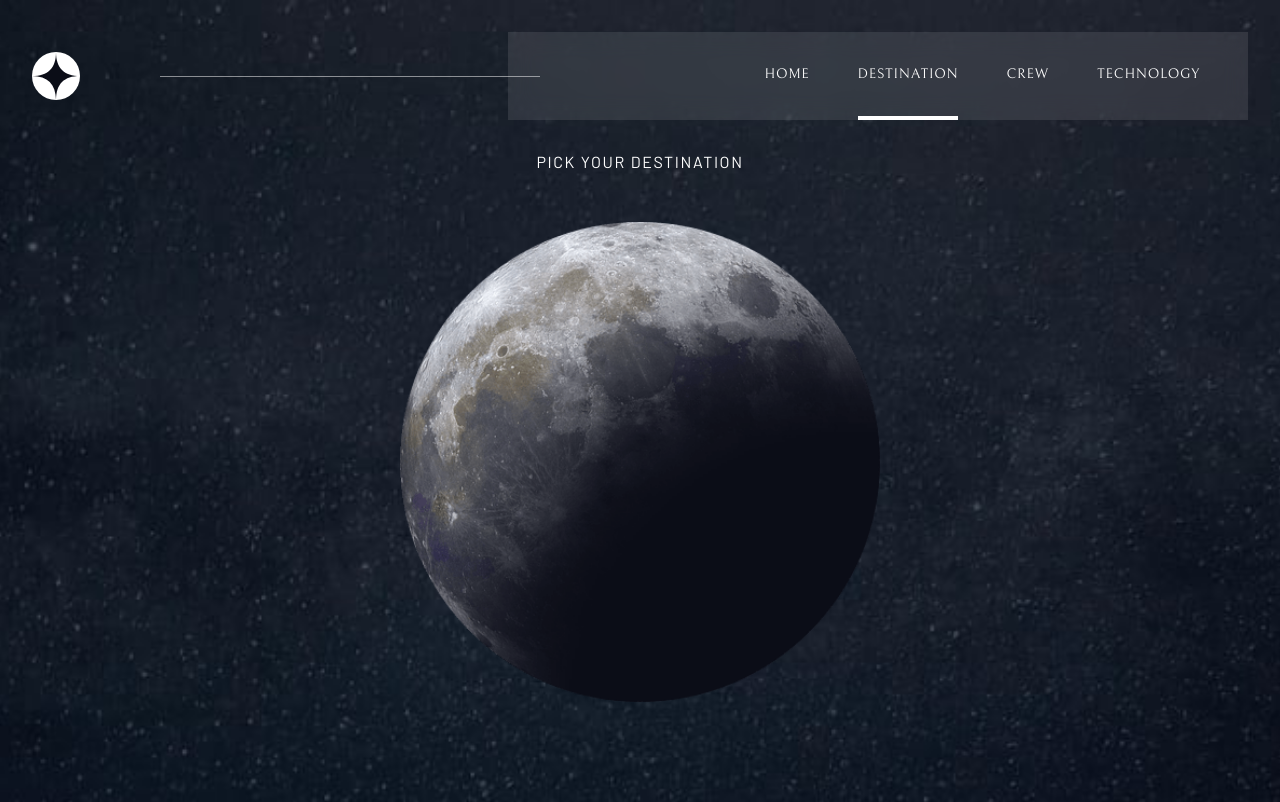
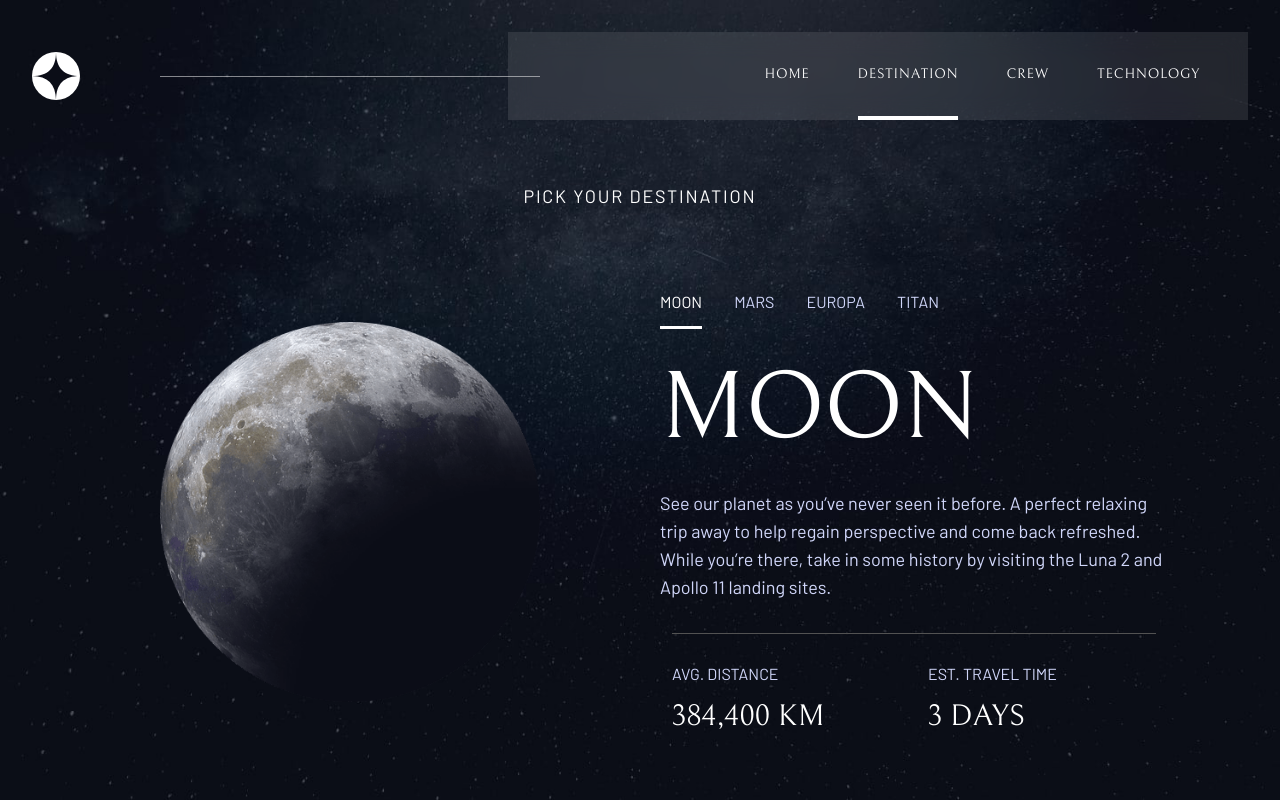
Before and after one commit to PAPAshady/space-travel, a React (Vite) app: page /destination in a window 1280 px wide. Shown: the top 802 px of the page. Built offline with nearby package versions, Linux system fonts and the light colour scheme.

Commit message:
feat(Destination.jsx): added responsive template for destination page and updated styles.

```diff
--- a/src/Pages/Destination/Destination.jsx
+++ b/src/Pages/Destination/Destination.jsx
@@ -1,26 +1,25 @@
 import { useState } from 'react';
-import { destinations as locations } from '../../data';
+import { destinations } from '../../data';
 import './Destination.css';
 
 export default function Destination() {
-  const [destinations, setDestinations] = useState(locations);
   const [currentDestination, setCurrentDestination] = useState(destinations[0]);
 
   return (
     <div
       id="destination-wrapper"
-      className="min-h-[100dvh] w-full bg-cover bg-center bg-no-repeat pt-[100px] md:pt-[150px]"
+      className="flex min-h-[100dvh] w-full items-center bg-cover bg-center bg-no-repeat pt-[100px] md:pt-[150px] lg:pt-[180px]"
     >
-      <div className="container">
-        <p className="text-center font-barlow tracking-widest text-white">
+      <div className="container sm:!max-w-[640px] lg:w-[85%] lg:!max-w-[1440px] lg:pb-16">
+        <p className="text-center font-barlow tracking-widest text-white sm:text-lg lg:mb-20">
           PICK YOUR DESTINATION
         </p>
 
-        <div className="flex flex-col">
-          <div className="relative mb-[80%] flex justify-center pt-12">
+        <div className="flex flex-col lg:flex-row lg:items-center lg:gap-10">
+          <div className="relative flex justify-center py-12 md:py-14 lg:flex-1 lg:p-0">
             {destinations.map(({ id, name, image }) => (
               <img
-                className={`absolute size-[180px] transition-all duration-500 sm:size-[300px] lg:size-[480px] ${currentDestination.name === name ? 'visible opacity-100' : 'invisible opacity-0'}`}
+                className={`size-[180px] transition-all duration-500 xs:size-[220px] sm:size-[300px] md:size-[350px] lg:size-[380px] ${currentDestination.name === name ? 'visible opacity-100' : 'invisible absolute opacity-0'}`}
                 src={image}
                 alt={name}
                 key={id}
@@ -28,8 +27,8 @@ export default function Destination() {
             ))}
           </div>
 
-          <div>
-            <div className="flex items-center justify-center gap-8">
+          <div className="lg:flex-1 lg:px-4">
+            <div className="flex items-center justify-center gap-8 lg:justify-start">
               {destinations.map((destination) => (
                 <button
                   className={`border-b-[3px] pb-3 font-barlow transition-colors duration-500 hover:border-white/50 hover:text-white/80 ${currentDestination.name === destination.name ? 'border-white text-white' : 'border-transparent text-blue-light'}`}
@@ -41,34 +40,34 @@ export default function Destination() {
               ))}
             </div>
 
-            <div className="relative mb-20 mt-8 flex justify-center font-bellefair text-6xl text-white lg:text-[96px]">
+            <div className="relative my-8 flex justify-center font-bellefair text-6xl text-white lg:justify-start lg:text-[96px]">
               {destinations.map((destination) => (
                 <p
-                  className={`absolute transition-all duration-500 ${currentDestination.name === destination.name ? 'visible opacity-100' : 'invisible opacity-0'}`}
+                  className={`transition-all duration-500 ${currentDestination.name === destination.name ? 'visible opacity-100' : 'invisible absolute opacity-0'}`}
                   key={destination.id}
                 >
                   {destination.name.toUpperCase()}
                 </p>
               ))}
             </div>
-            <div className="relative mb-8 flex justify-center px-3 pb-40">
+            <div className="relative mb-4">
               {destinations.map((destination) => (
                 <p
-                  className={`absolute pb-6 text-center font-barlow leading-[1.7] text-blue-light transition-all duration-500 ${destination.name === currentDestination.name ? 'visible opacity-100' : 'invisible opacity-0'}`}
+                  className={`pb-4 text-center font-barlow leading-[1.7] text-blue-light transition-all duration-500 xs:max-w-none lg:text-start lg:text-lg ${destination.name === currentDestination.name ? 'visible opacity-100' : 'invisible absolute opacity-0'}`}
                   key={destination.id}
                 >
                   {destination.description}
                 </p>
               ))}
             </div>
-            <div className="px-3 pb-52">
-              <div className="relative flex justify-center gap-7 border-t border-neutral-600 pt-7 text-center">
+            <div className="px-3 sm:pb-4 lg:py-0">
+              <div className="relative flex justify-center gap-7 border-t border-neutral-600 py-7 text-center lg:pb-0 lg:text-start">
                 {destinations.map((destination) => (
                   <div
-                    className={`absolute flex flex-col gap-7 transition-all duration-500 ${destination.id === currentDestination.id ? 'visible opacity-100' : 'invisible opacity-0'}`}
+                    className={`flex flex-col gap-7 transition-all duration-500 sm:w-4/5 sm:flex-row sm:items-center sm:justify-between lg:w-full lg:justify-start ${destination.id === currentDestination.id ? 'visible opacity-100' : 'invisible absolute opacity-0'}`}
                     key={destination.id}
                   >
-                    <div>
+                    <div className="lg:flex-1">
                       <p className="mb-3 font-barlow text-blue-light">
                         AVG. DISTANCE
                       </p>
@@ -76,7 +75,7 @@ export default function Destination() {
                         {destination.distance.toUpperCase()}
                       </p>
                     </div>
-                    <div>
+                    <div className="lg:flex-1">
                       <p className="mb-3 font-barlow text-blue-light">
                         EST. TRAVEL TIME
                       </p>
```
